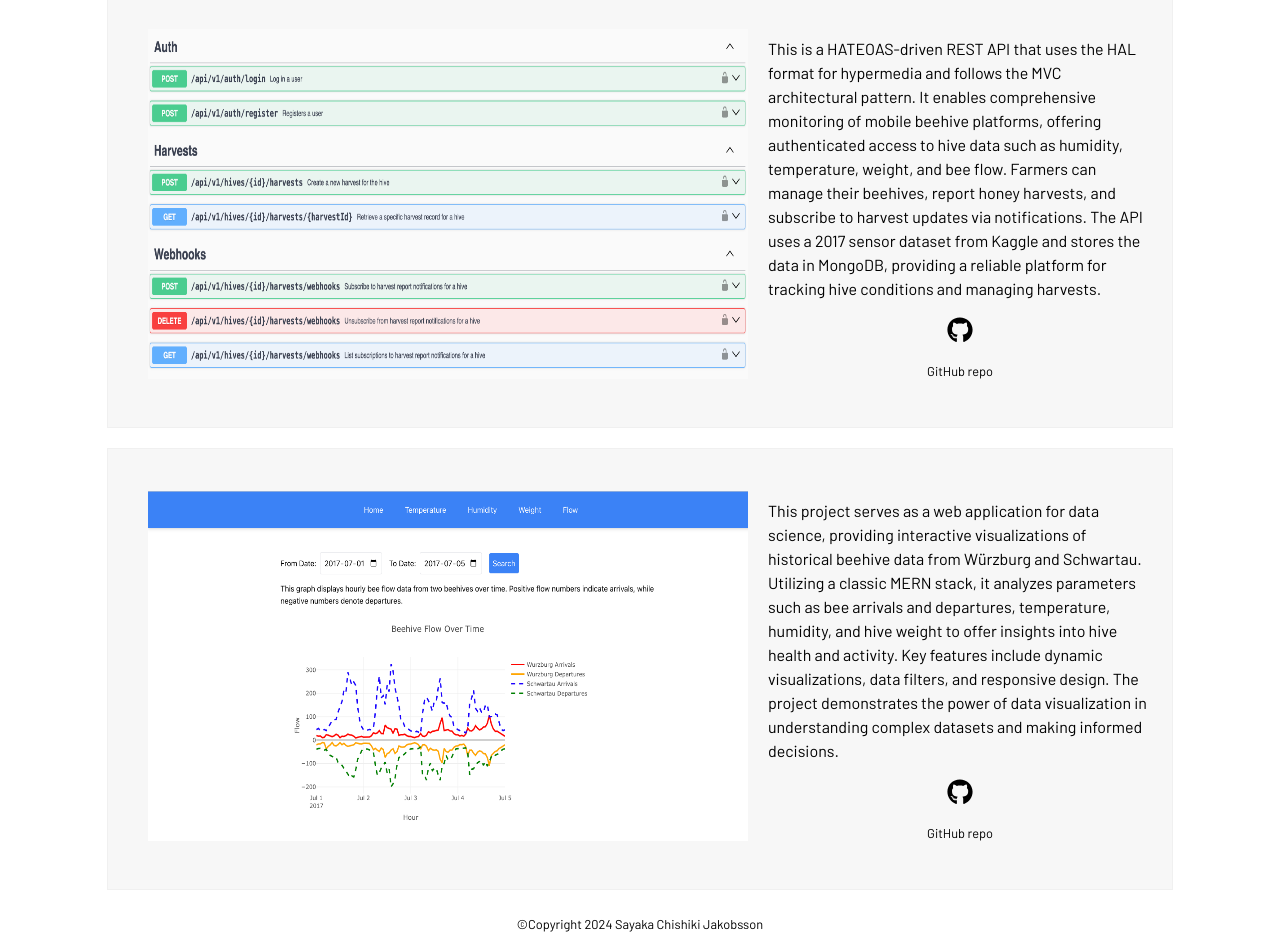
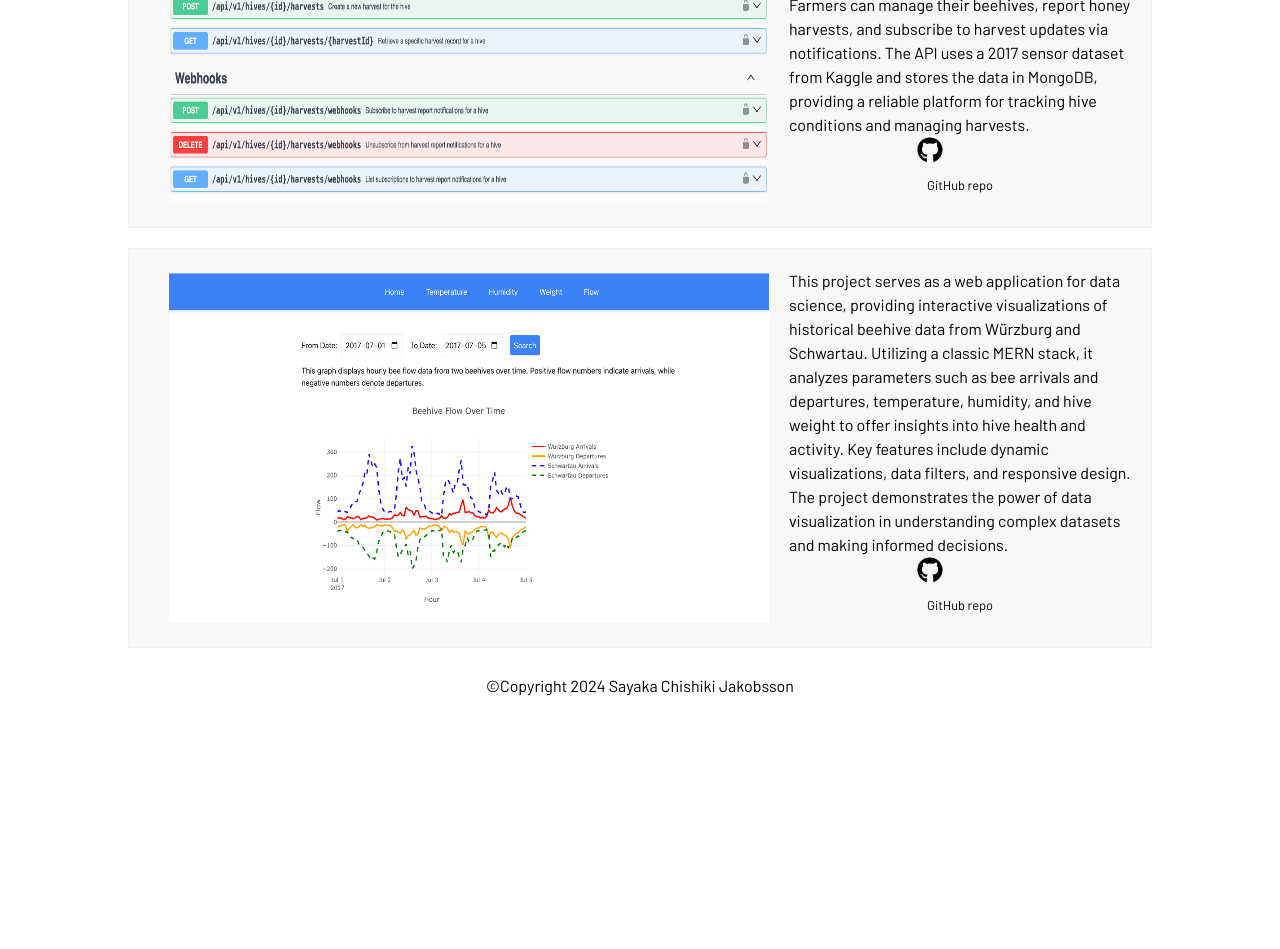
Before and after one commit to sc222rb/my-portfolio, a React (Create React App) app: page / in a window 1280 px wide. Shown: the part 1720-2669 px from the top of the page. After the commit the page ends 2434 px from the top, so only its background shows below. Built offline with nearby package versions, Linux system fonts and the light colour scheme; a web font is replaced by a local one.

Commit message:
Converted current CSS styles to Tailwind CSS

```diff
--- a/src/App.js
+++ b/src/App.js
@@ -5,14 +5,14 @@ import Projects from './components/Projects';
 
 function App() {
   return (
-    <div className="App">
-      <header className="App-header">
+    <div className="App text-center">
+      <header className="min-h-screen flex flex-col items-center justify-center text-[calc(10px+2vmin)] text-black">
         <Home />
         <About />
         <Projects />
       </header>
-      <footer className="App-footer">
-        <p>©Copyright 2024 Sayaka Chishiki Jakobsson</p>
+      <footer className="p-4 text-xs">
+        <p>&copy;Copyright 2024 Sayaka Chishiki Jakobsson</p>
       </footer>
     </div>
   );
--- a/src/index.css
+++ b/src/index.css
@@ -1,3 +1,7 @@
+@tailwind base;
+@tailwind components;
+@tailwind utilities;
+
 body {
   margin: 0;
   font-family: -apple-system, BlinkMacSystemFont, 'Segoe UI', 'Roboto', 'Oxygen',
--- /dev/null
+++ b/tailwind.config.js
@@ -0,0 +1,10 @@
+/** @type {import('tailwindcss').Config} */
+module.exports = {
+  content: [
+    "./src/**/*.{js,jsx,ts,tsx}",
+  ],
+  theme: {
+    extend: {},
+  },
+  plugins: [],
+}
```
Also changed, not shown: package.json (+5 -2 lines), 1 other file (tests, documents, lock files or other folders).
